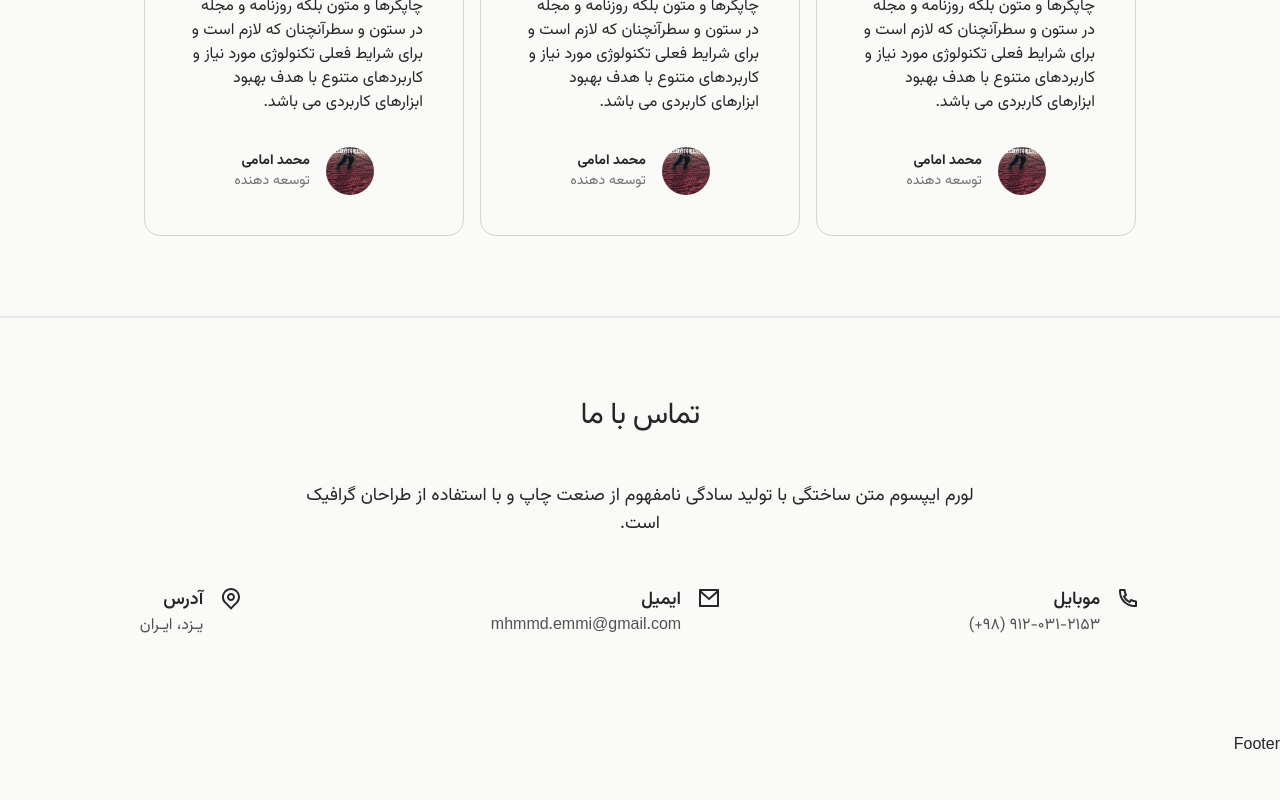
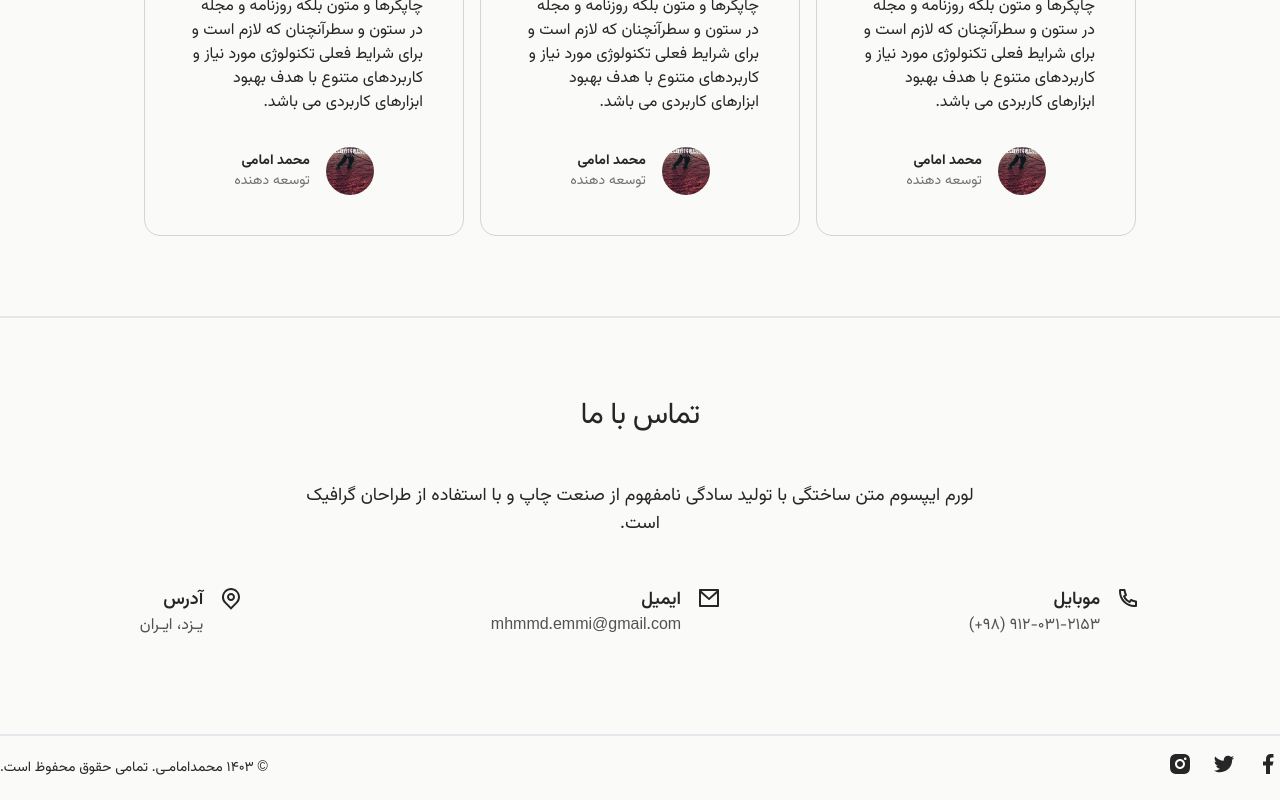
Before and after one commit to MhmmdEmmi/the-need-for-coffee, a React (Vite) app: page / in a window 1280 px wide. Shown: the part 7712-8512 px from the top of the page. Before the commit the page ends 8470 px from the top, so only its background shows below. Built offline with nearby package versions, Linux system fonts and the light colour scheme.

Commit message:
update: complete footer section

```diff
--- a/src/components/Footer.jsx
+++ b/src/components/Footer.jsx
@@ -1,5 +1,47 @@
+import {
+  RiFacebookFill,
+  RiInstagramFill,
+  RiTwitterFill,
+} from "@remixicon/react";
+
 const Footer = () => {
-  return <>Footer</>;
+  return (
+    <>
+      <footer className="max-w-7xl mx-auto">
+        <div className="flex flex-col md:flex-row justify-between items-center border-t-2 py-4">
+          <div className="grid grid-cols-3 gap-5 mb-2">
+            <a
+              href="https://www.facebook.com"
+              target="_blank"
+              rel="noopener noreferrer"
+              aria-label="از صفحه فیس بوک ما دیدن کنید"
+            >
+              <RiFacebookFill />
+            </a>
+            <a
+              href="https://twitter.com"
+              target="_blank"
+              rel="noopener noreferrer"
+              aria-label="از صفحه توئیتر ما دیدن کنید"
+            >
+              <RiTwitterFill />
+            </a>
+            <a
+              href="https://www.instagram.com"
+              target="_blank"
+              rel="noopener noreferrer"
+              aria-label="از صفحه اینستاگرام ما دیدن کنید"
+            >
+              <RiInstagramFill />
+            </a>
+          </div>
+          <p className="text-sm">
+            &copy; 1403 محمدامامـی. تمامی حقوق محفوظ است.
+          </p>
+        </div>
+      </footer>
+    </>
+  );
 };
 
 export default Footer;
```
